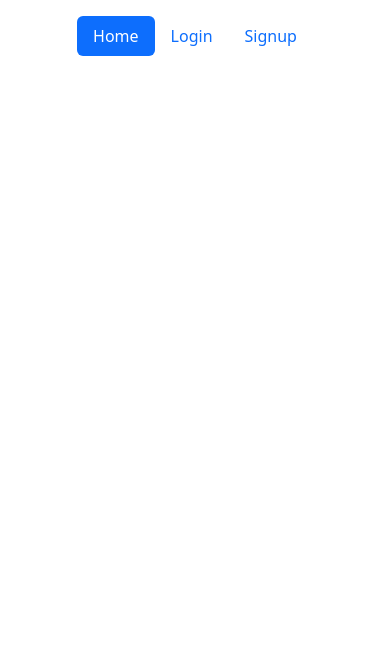
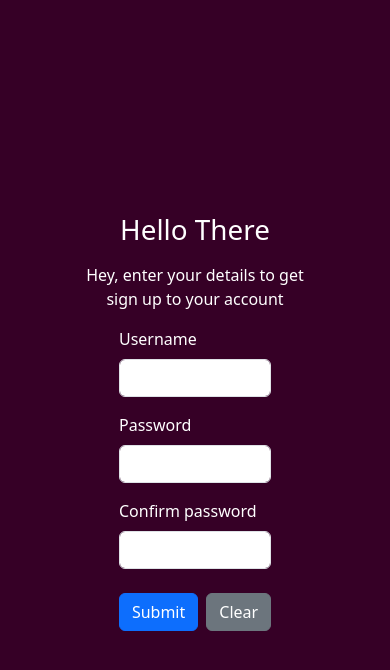
Before and after one commit to happylifeeveryday/5032-Assignment, a Vue app: page / in a window 390 px wide. Shown: the top 670 px of the page. Built offline with nearby package versions, Linux system fonts and the light colour scheme.

Commit message:
Finish SignupPage responsive design.

```diff
--- a/src/main.js
+++ b/src/main.js
@@ -3,8 +3,8 @@
 import 'bootstrap/dist/css/bootstrap.min.css'
 import 'bootstrap/dist/js/bootstrap.bundle.min.js'
 import { createApp } from 'vue'
-// import App from './views/SignupView.vue'
-import App from './App.vue'
+import App from './views/SignupView.vue'
+// import App from './App.vue'
 
 import router from './router'
 
--- a/src/views/LoginView.vue
+++ b/src/views/LoginView.vue
@@ -77,7 +77,7 @@ const validateAuthenticated = () => {
 
 <template>
   <div class="container">
-    <div class="col-6 offset-3">
+    <div class="col-6 offset-3 col-md-12 offset-md-0">
       <h1 class="text-center">Login</h1>
 
       <form @submit.prevent="loginFunc">
--- a/src/views/SignupView.vue
+++ b/src/views/SignupView.vue
@@ -90,7 +90,7 @@ const validateConfirmPassword = (blur) => {
 </script>
 
 <template>
-  <div class="container">
+  <!-- <div class="container">
     <div class="col-8 offset-2">
       <h1 class="text-center">Signup</h1>
       <form @submit.prevent="submitForm">
@@ -141,5 +141,80 @@ const validateConfirmPassword = (blur) => {
         </div>
       </form>
     </div>
+  </div> -->
+  <div class="row vh-100 vw-100 custom-background text-white">
+    <div class="col-md-6 d-flex align-items-center col-12">
+      <div class="container">
+        <div class="col-8 offset-md-3 offset-2">
+          <div class="h1 col text-center mb-3">Hello There</div>
+          <div class="col text-center mb-3">
+            Hey, enter your details to get sign up to your account
+          </div>
+          <form @submit.prevent="submitForm">
+            <!-- USERNAME -->
+            <div class="col-8 offset-2 mb-3">
+              <label for="username" class="form-label">Username</label>
+              <input
+                type="text"
+                class="form-control"
+                id="username"
+                @blur="() => validateName(true)"
+                @input="() => validateName(false)"
+                v-model="newUser.username"
+              />
+              <div v-if="errors.username" class="text-danger">{{ errors.username }}</div>
+            </div>
+            <!-- PASSWORD -->
+            <div class="col-8 offset-2 mb-3">
+              <label for="password" class="form-label">Password</label>
+              <input
+                type="password"
+                class="form-control"
+                id="password"
+                @blur="() => validatePassword(true)"
+                @input="() => validatePassword(false)"
+                v-model="newUser.password"
+              />
+              <div v-if="errors.password" class="text-danger">{{ errors.password }}</div>
+            </div>
+            <!-- CONFIRM PASSWORD -->
+            <div class="col-8 offset-2 mb-4">
+              <label for="confirm-password" class="form-label">Confirm password</label>
+              <input
+                type="password"
+                class="form-control"
+                id="confirm-password"
+                v-model="newUser.confirmPassword"
+                @blur="() => validateConfirmPassword(true)"
+                @input="() => validateConfirmPassword(false)"
+              />
+              <div v-if="errors.confirmPassword" class="text-danger">
+                {{ errors.confirmPassword }}
+              </div>
+            </div>
+            <!-- BUTTON -->
+            <div class="text-center">
+              <button type="submit" class="btn btn-primary me-2">Submit</button>
+              <button type="button" class="btn btn-secondary" @click="clearForm">Clear</button>
+            </div>
+          </form>
+        </div>
+      </div>
+    </div>
+    <div class="col-md-6 d-flex align-items-center d-none d-md-flex">
+      <!-- <div class="container"> -->
+      <div class="col d-flex justify-content-center align-items-center">
+        <img src="../assets/pic.png" class="img-fluid col-6" alt="Image" />
+      </div>
+      <!-- </div> -->
+    </div>
   </div>
 </template>
+
+<style scoped>
+.custom-background {
+  background-color: #360026;
+  margin: 0;
+  padding: 0;
+}
+</style>
```
Also changed, not shown: src/assets/pic.png (added).
